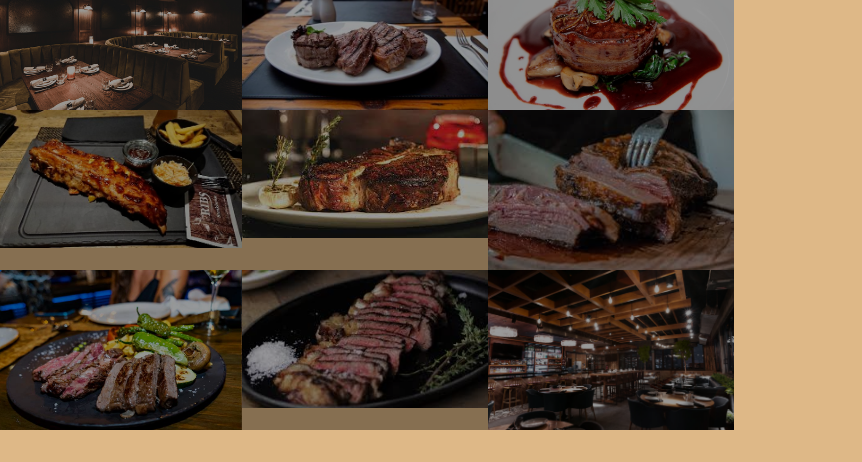
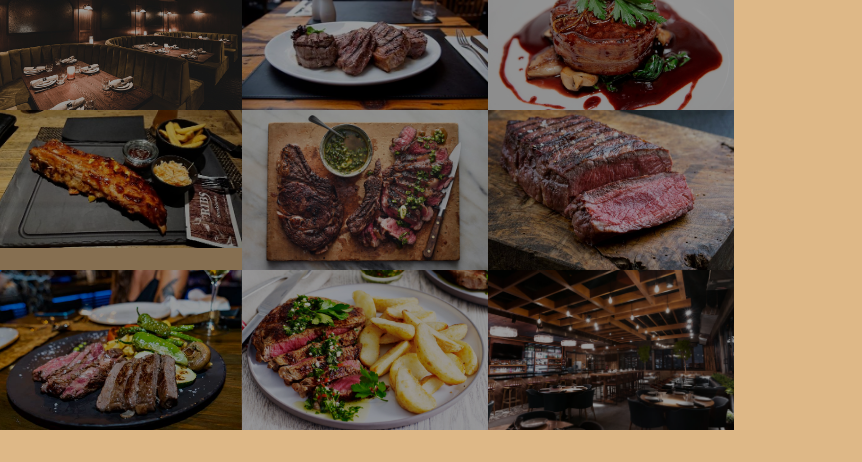
Before and after one commit to Andy153/Proyecto, a website: page views/galeria.html in a window 1280 px wide. Shown: the part 490-952 px from the top of the page, 418-1280 px from the left. Drawn offline with nearby package versions, Linux system fonts and the light colour scheme.

Commit message:
Nuevos cambios

```diff
--- a/assests/css/estilos.css
+++ b/assests/css/estilos.css
@@ -262,7 +262,7 @@ body{
 }
 
 .img-thumbnail {
-  width: 50%;
+  width: 40%;
   height: 50%;
 }
 
--- a/views/galeria.html
+++ b/views/galeria.html
@@ -56,11 +56,11 @@
                     <li><a href="#img_8"><img src="../imagen/Foto galeria restaurante 08.png"></a></li>
                     <li><a href="#img_9"><img src="../imagen/Galeria9.jpg"></a></li>
                     <li><a href="#img_10"><img src="../imagen/Foto galeria restaurante 10.png"></a></li>
-                    <li><a href="#img_11"><img src="../imagen/Foto galeria restaurante 11.jpg"></a></li>
-                    <li><a href="#img_12"><img src="../imagen/Foto galeria restaurante 12.jpg"></a></li>
+                    <li><a href="#img_11"><img src="../imagen/Galeria11.jpg"></a></li>
+                    <li><a href="#img_12"><img src="../imagen/Galeria12.jpg"></a></li>
                     <li><a href="#img_13"><img src="../imagen/Galeria13.jpg"></a></li>
                     <li><a href="#img_14"><img src="../imagen/Foto galeria restaurante 14.jpg"></a></li>
-                    <li><a href="#img_15"><img src="../imagen/Foto galeria restaurante 15.jpg"></a></li>
+                    <li><a href="#img_15"><img src="../imagen/Galeria15.jpeg"></a></li>
                     <li><a href="#img_16"><img src="../imagen/Foto galeria restaurante 16.jpg"></a></li>
 
                 </ul>
@@ -75,11 +75,11 @@
                 <a href="#_8" class="lightbox trans" id="img_8"><img src="../imagen/Foto galeria restaurante 08.png" class="img-thumbnail"></a>
                 <a href="#_9" class="lightbox trans" id="img_9"><img src="../imagen/Galeria9.jpg" class="img-thumbnail"></a>
                 <a href="#_10" class="lightbox trans" id="img_10"><img src="../imagen/Foto galeria restaurante 10.png" class="img-thumbnail"></a>
-                <a href="#_11" class="lightbox trans" id="img_11"><img src="../imagen/Foto galeria restaurante 11.jpg" class="img-thumbnail"></a>
-                <a href="#_12" class="lightbox trans" id="img_12"><img src="../imagen/Foto galeria restaurante 12.jpg" class="img-thumbnail"></a>
+                <a href="#_11" class="lightbox trans" id="img_11"><img src="../imagen/Galeria11.jpg" class="img-thumbnail"></a>
+                <a href="#_12" class="lightbox trans" id="img_12"><img src="../imagen/Galeria12.jpg" class="img-thumbnail"></a>
                 <a href="#_13" class="lightbox trans" id="img_13"><img src="../imagen/Galeria13.jpg" class="img-thumbnail"></a>
                 <a href="#_14" class="lightbox trans" id="img_14"><img src="../imagen/Foto galeria restaurante 14.jpg" class="img-thumbnail"></a>
-                <a href="#_15" class="lightbox trans" id="img_15"><img src="../imagen/Foto galeria restaurante 15.jpg" class="img-thumbnail"></a>
+                <a href="#_15" class="lightbox trans" id="img_15"><img src="../imagen/Galeria15.jpeg" class="img-thumbnail"></a>
                 <a href="#_16" class="lightbox trans" id="img_16"><img src="../imagen/Foto galeria restaurante 16.jpg" class="img-thumbnail"></a>
 
             </div>
```
Also changed, not shown: imagen/Galeria11.jpg (added), imagen/Galeria12.jpg (added), imagen/Galeria15.jpeg (added).
